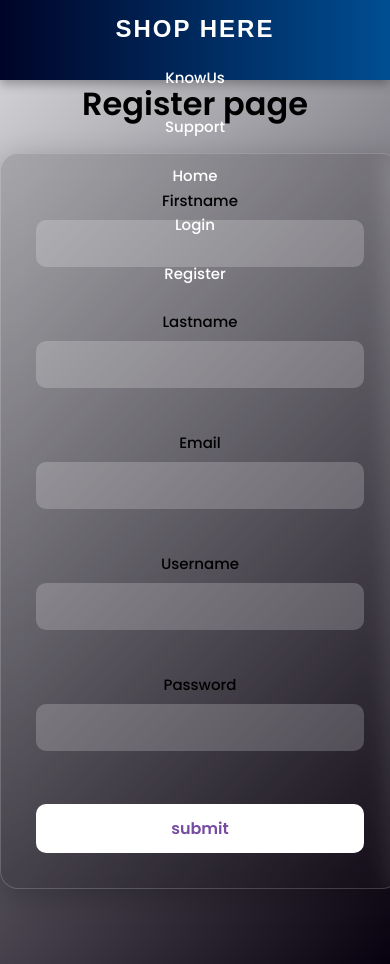
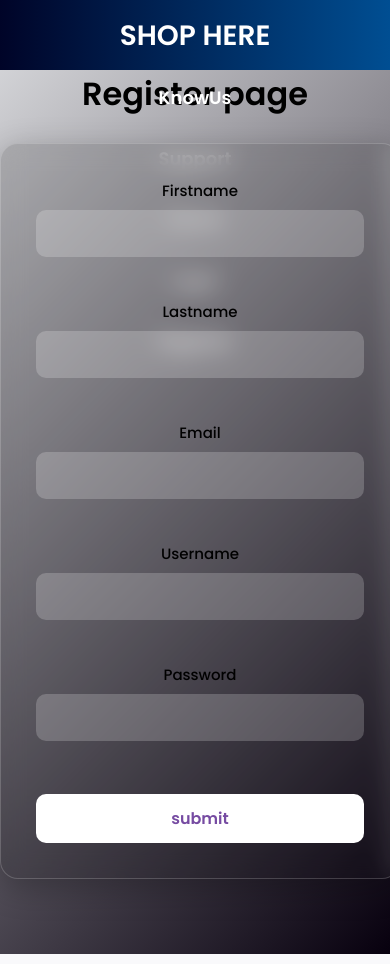
Before and after one commit to dhanushge41-svg/shopshere, a Django app: page /register/ in a window 390 px wide. Run offline with Django 5.2, Linux system fonts and the light colour scheme.

Commit message:
Update style.css

```diff
--- a/static/style.css
+++ b/static/style.css
@@ -1,162 +1,131 @@
-/* =========================
-   NAVBAR
-========================= */
+*{
+    margin:0;
+    padding:0;
+    box-sizing:border-box;
+}
 
-nav {
-    position: sticky;
-    top: 0;
+body{
+    font-family:Arial, sans-serif;
+    overflow-x:hidden;
+}
 
-    width: 100%;
-    min-height: 80px;
+/* NAVBAR */
 
-    background: linear-gradient(90deg, #000428, #004e92);
+.navbar{
 
-    display: flex;
-    justify-content: space-between;
-    align-items: center;
+    width:100%;
 
-    padding: 15px 40px;
+    background:linear-gradient(90deg,#000428,#004e92);
 
-    box-sizing: border-box;
+    display:flex;
+    flex-direction:column;
 
-    box-shadow: 0 4px 10px rgba(0,0,0,0.3);
+    align-items:center;
 
-    z-index: 1000;
+    padding:15px 10px;
+
+
+
+    z-index:1000;
 }
 
 /* LOGO */
 
-nav .logo {
-    color: white;
-    font-size: 38px;
-    font-weight: bold;
-    letter-spacing: 2px;
-    font-family: Arial, sans-serif;
+.logo{
+    color:white;
+
+    font-size:28px;
+    font-weight:bold;
+
+    margin-bottom:15px;
 }
 
-/* MENU */
+/* NAV LINKS */
 
-nav ul {
-    list-style: none;
+.nav-links{
 
-    display: flex;
-    align-items: center;
-    gap: 20px;
+    width:100%;
 
-    margin: 0;
-    padding: 0;
+    display:flex;
+    flex-direction:column;
+
+    gap:10px;
+
+    list-style:none;
 }
 
-nav ul li {
-    margin: 0;
+/* FORM */
+
+.nav-links form{
+
+    width:100%;
+
+    display:flex;
+    flex-direction:column;
+
+    gap:10px;
 }
 
-nav ul li a {
-    text-decoration: none;
-    color: white;
+/* INPUT */
 
-    font-size: 22px;
-    font-weight: 500;
+.nav-links form input[type="text"]{
 
-    padding: 10px 16px;
-    border-radius: 8px;
+    width:100%;
 
-    transition: 0.3s ease;
+    padding:12px;
+
+    border:none;
+    border-radius:6px;
+
+    font-size:16px;
 }
 
-nav ul li a:hover {
-    background: white;
-    color: #004e92;
+/* BUTTONS */
+
+.nav-links form button,
+.nav-links form input[type="submit"]{
+
+    width:100%;
+
+    padding:12px;
+
+    border:none;
+    border-radius:6px;
+
+    color:white;
+
+    font-size:16px;
+    cursor:pointer;
 }
 
+/* MENU LINKS */
 
-/* =========================
-   LAPTOP
-========================= */
-
-@media (max-width: 1024px) {
-
-    nav {
-        padding: 15px 25px;
-    }
-
-    nav .logo {
-        font-size: 32px;
-    }
-
-    nav ul {
-        gap: 12px;
-    }
-
-    nav ul li a {
-        font-size: 18px;
-        padding: 8px 12px;
-    }
+.nav-links li{
+    width:100%;
 }
 
+.nav-links li a{
 
-/* =========================
-   MOBILE
-========================= */
+    display:block;
 
-@media (max-width: 768px) {
+    width:100%;
 
-    nav {
-        flex-direction: column;
-        align-items: center;
+    text-align:center;
 
-        padding: 15px 10px;
-    }
+    text-decoration:none;
 
-    nav .logo {
-        font-size: 28px;
-        margin-bottom: 15px;
-        text-align: center;
-    }
+    color:white;
 
-    nav ul {
-        width: 100%;
+    font-size:18px;
 
-        display: flex;
-        flex-wrap: wrap;
+    padding:12px;
 
-        justify-content: center;
-        gap: 10px;
-    }
+    border-radius:8px;
 
-    nav ul li a {
-        font-size: 16px;
-        padding: 8px 12px;
-    }
+    transition:0.3s;
 }
 
-
-/* =========================
-   SMALL PHONES
-========================= */
-
-@media (max-width: 480px) {
-
-    nav .logo {
-        font-size: 24px;
-    }
-
-    nav ul {
-        flex-direction: column;
-        width: 100%;
-    }
-
-    nav ul li {
-        width: 100%;
-        text-align: center;
-    }
-
-    nav ul li a {
-        display: block;
-        width: 100%;
-
-        font-size: 15px;
-
-        box-sizing: border-box;
-    }
+.nav-links li a:hover{
+    background:white;
+    color:#004e92;
 }
```
